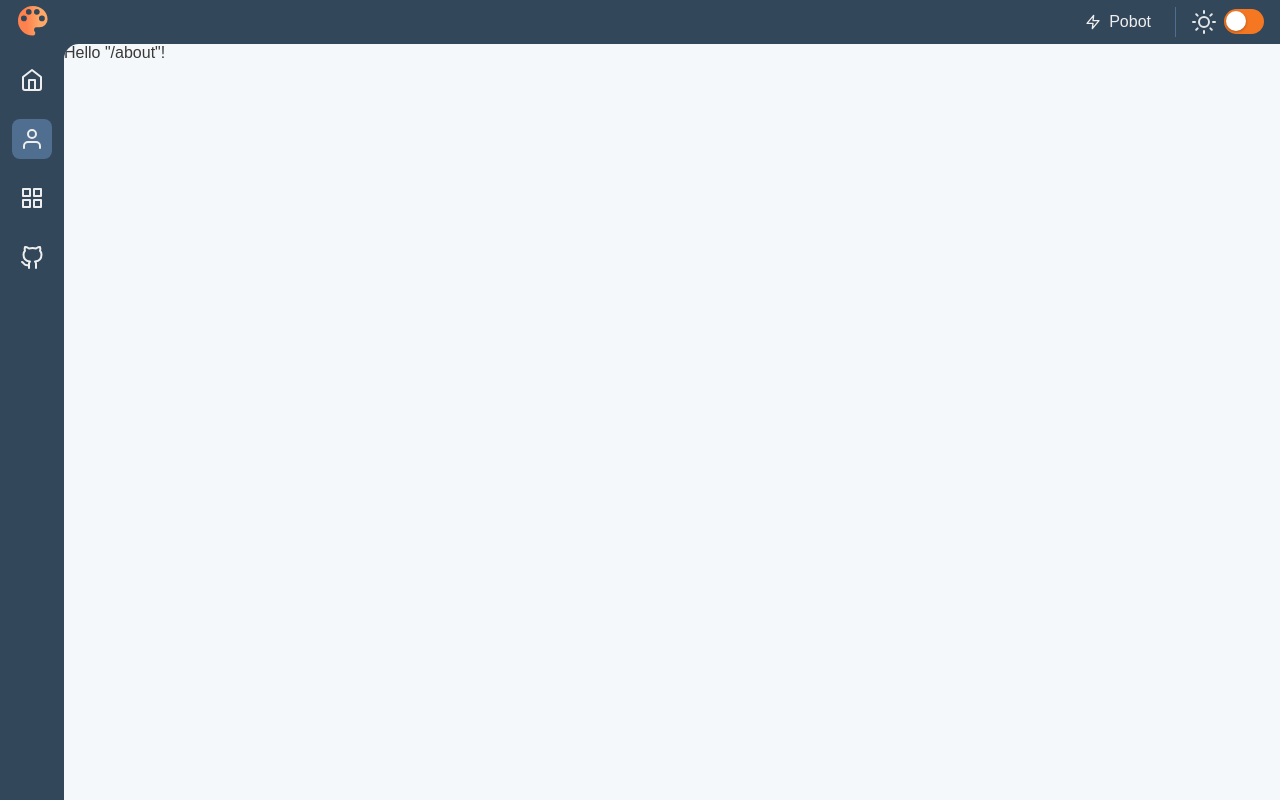
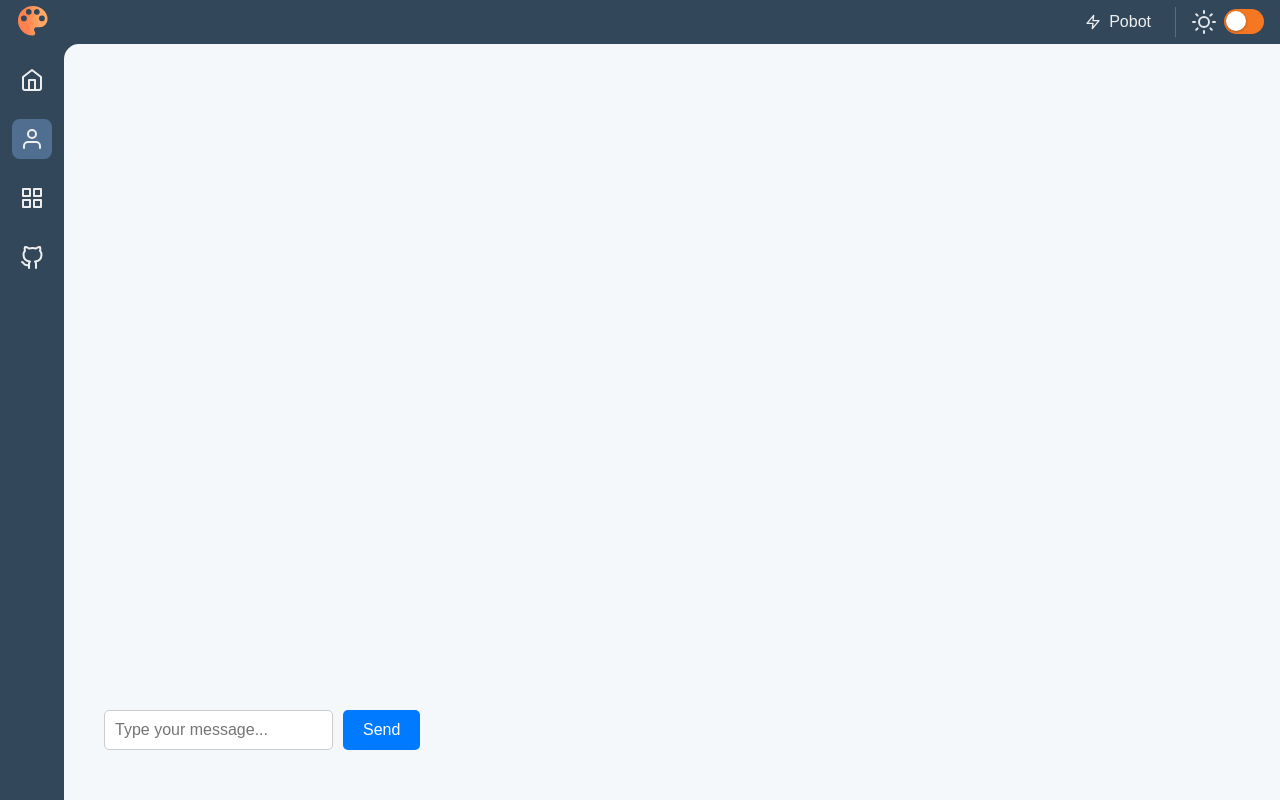
Before and after one commit to lmosele/portfolio-2025-pobot, a React (Vite) app: page /about in a window 1280 px wide. Built offline with nearby package versions, Linux system fonts and the light colour scheme.

Commit message:
pobot fixes

```diff
--- a/src/routes/about.lazy.tsx
+++ b/src/routes/about.lazy.tsx
@@ -1,9 +1,10 @@
 import { createLazyFileRoute } from '@tanstack/react-router'
+import Chat from '../components/Chat'
 
 export const Route = createLazyFileRoute('/about')({
   component: RouteComponent,
 })
 
 function RouteComponent() {
-  return <div>Hello "/about"!</div>
+  return <div><Chat /></div>
 }
--- a/src/routes/index.lazy.tsx
+++ b/src/routes/index.lazy.tsx
@@ -54,7 +54,7 @@ function RouteComponent() {
                   <Tile>
                     <StyledH3>Inspect Site</StyledH3>
                     <Text>Navigate to Github to check out this site's source code.</Text>
-                    <InverseButton as='a' target='_blank' href='https://www.github.com/lmosele'>See Code</InverseButton>
+                    <InverseButton as='a' target='_blank' href='https://github.com/lmosele/portfolio-2025-pobot'>See Code</InverseButton>
                   </Tile>
                 </TileRow>
               </Wrap>
```
